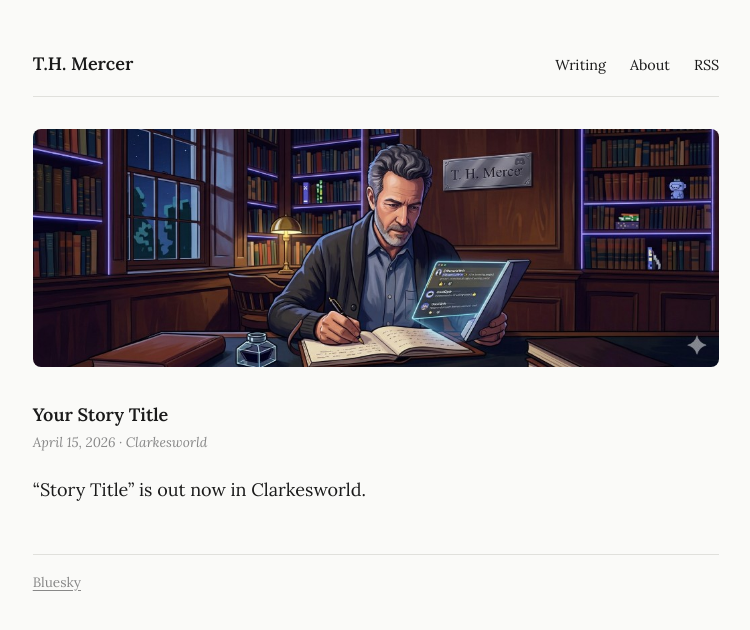
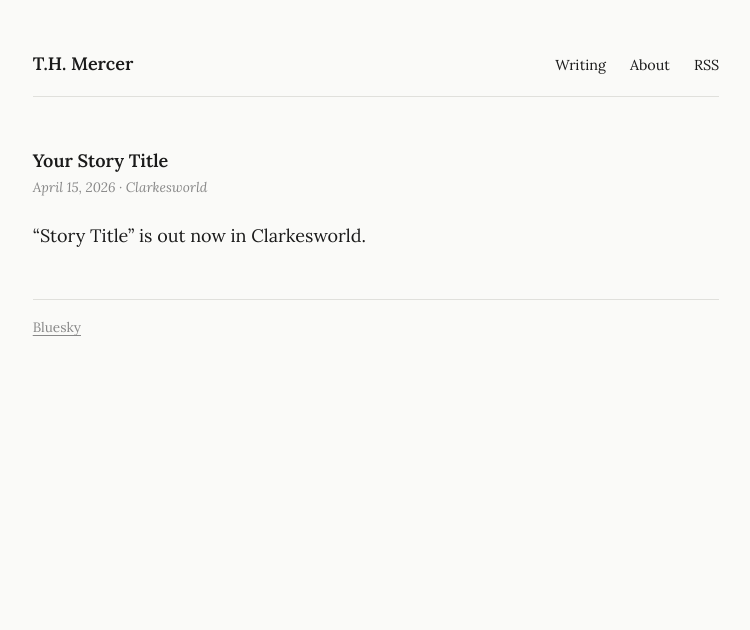
Before and after one commit to thmercer/thmercer.github.io, a Jekyll site: the page built from index.md, in a window 1280 px wide. Shown: the top 630 px of the page, without its empty margins (264-1014 px from the left). Built offline with Jekyll 4.4.1, drawn with Linux system fonts in a browser that asks for light colours.

Commit message:
Remove banner image support from site configuration, layout, and associated CSS styles.

```diff
--- a/_config.yml
+++ b/_config.yml
@@ -1,7 +1,6 @@
 title: T.H. Mercer
 description: Fiction.
 url: "https://thmercer.github.io"
-banner_image: "/assets/images/banner.png"
 permalink: /:year/:slug/
 markdown: kramdown
 plugins:
--- a/_layouts/default.html
+++ b/_layouts/default.html
@@ -19,11 +19,6 @@
       <a href="/feed.xml">RSS</a>
     </nav>
   </header>
-  {% if site.banner_image %}
-  <figure class="site-banner">
-    <img src="{{ site.banner_image }}" alt="T.H. Mercer banner illustration">
-  </figure>
-  {% endif %}
   <main>{{ content }}</main>
   <footer>
     <a href="https://bsky.app/profile/thmercer.bsky.social" target="_blank" rel="noopener">Bluesky</a>
--- a/assets/css/main.css
+++ b/assets/css/main.css
@@ -21,16 +21,6 @@ header {
   margin-bottom: 3rem;
   padding-bottom: 1rem;
   border-bottom: 1px solid #e0e0dc;
-}
-
-.site-banner {
-  margin: -1rem 0 2rem;
-}
-
-.site-banner img {
-  display: block;
-  width: 100%;
-  border-radius: 8px;
 }
 
 .site-title { font-weight: 600; text-decoration: none; }
```
Also changed, not shown: assets/images/banner.png (deleted).
